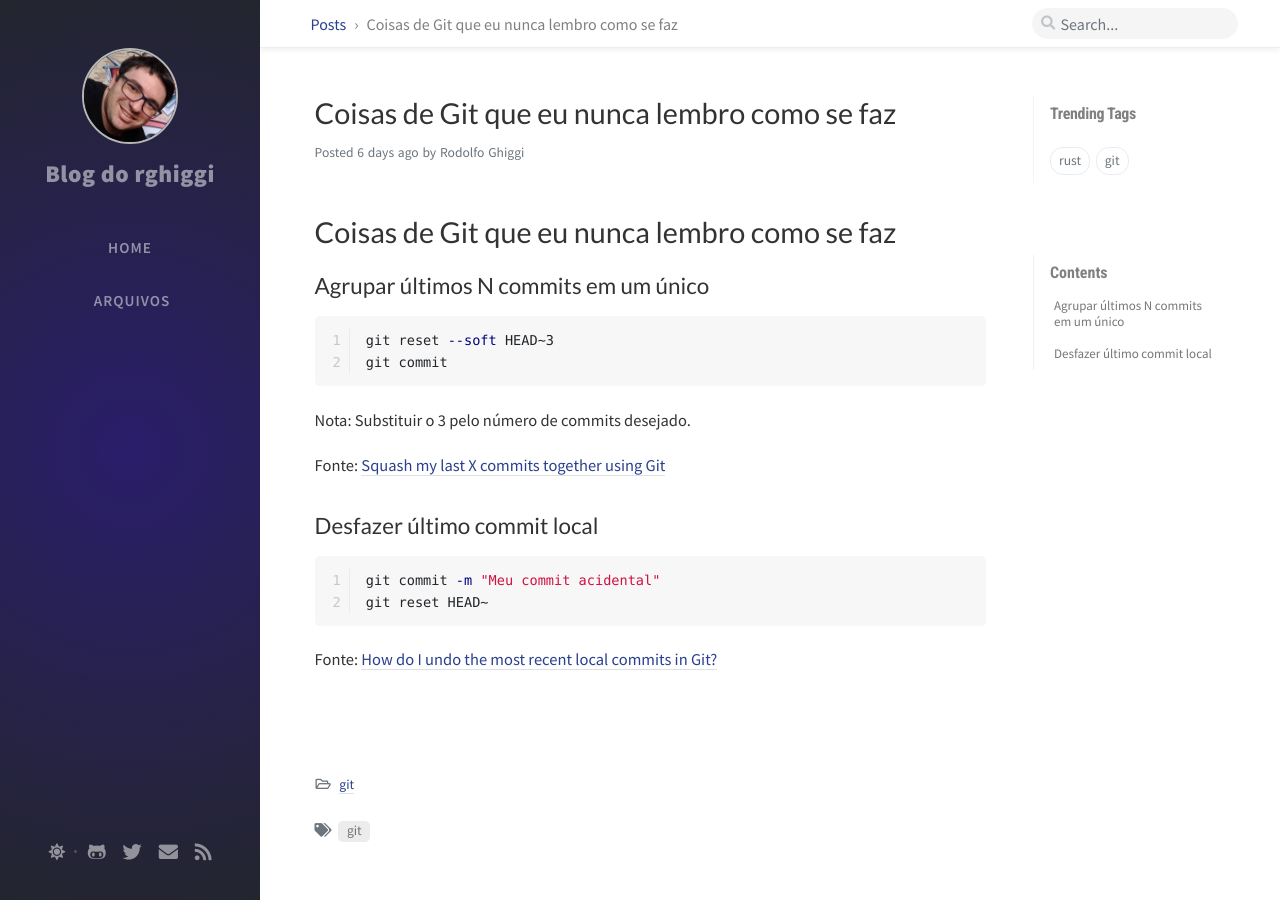
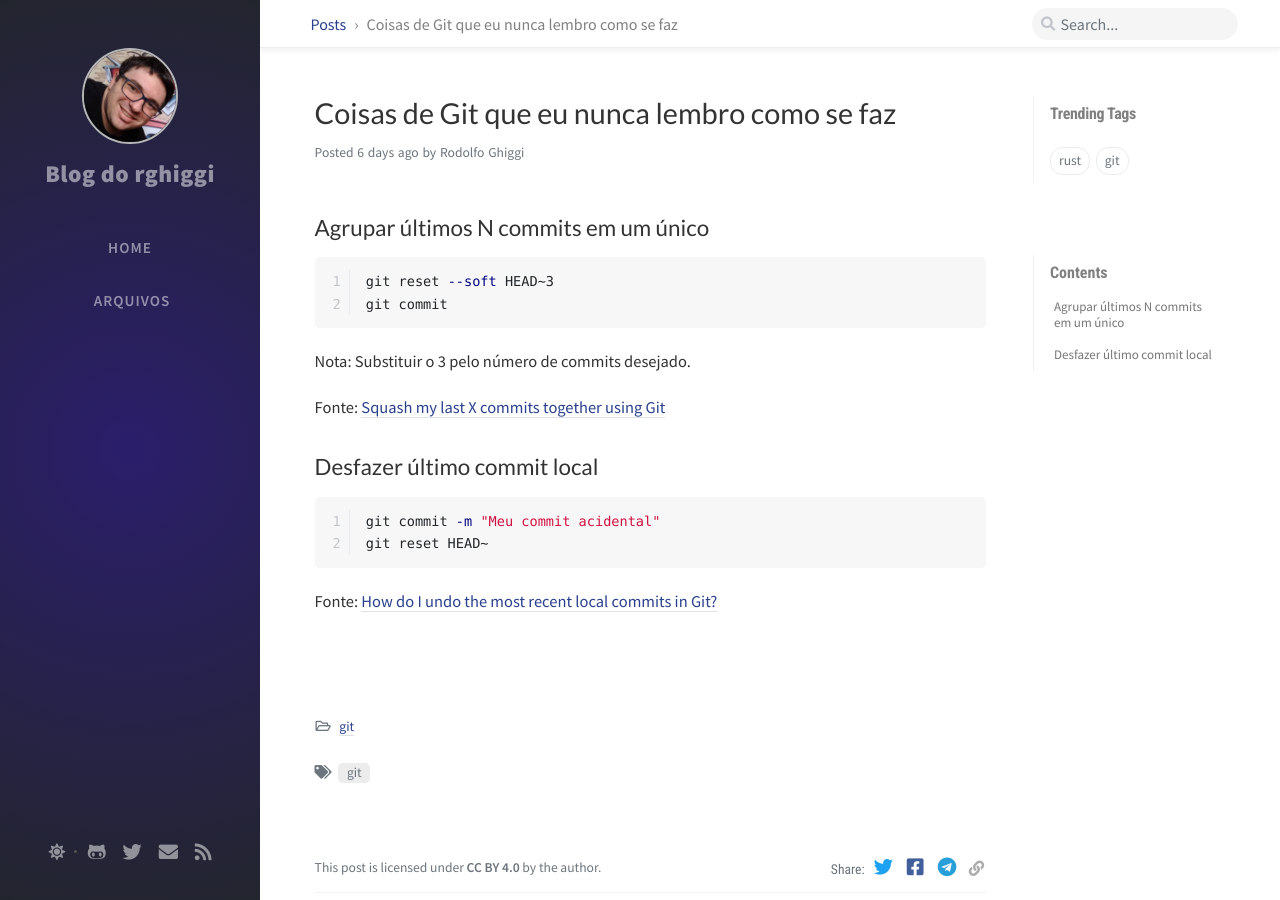
Before and after one commit to rodolfoghi/rodolfoghi.github.io, a Jekyll site: the page built from _posts/2021-01-21-git-dicas.md, in a window 1280 px wide and 900 px high. Built offline with Jekyll 4.4.1, drawn with Linux system fonts in a browser that asks for light colours; nearby versions of some CDN libraries; comment, search, counter and statistics services are not loaded.

Commit message:
Update 2021-01-21-git-dicas.md

````diff
--- a/_posts/2021-01-21-git-dicas.md
+++ b/_posts/2021-01-21-git-dicas.md
@@ -5,8 +5,6 @@ date: 2021-01-21 00:21:00 -0300
 categories: [git]
 tags: [git]
 ---
-
-# Coisas de Git que eu nunca lembro como se faz
 
 ## Agrupar últimos N commits em um único
 ```bash
````
